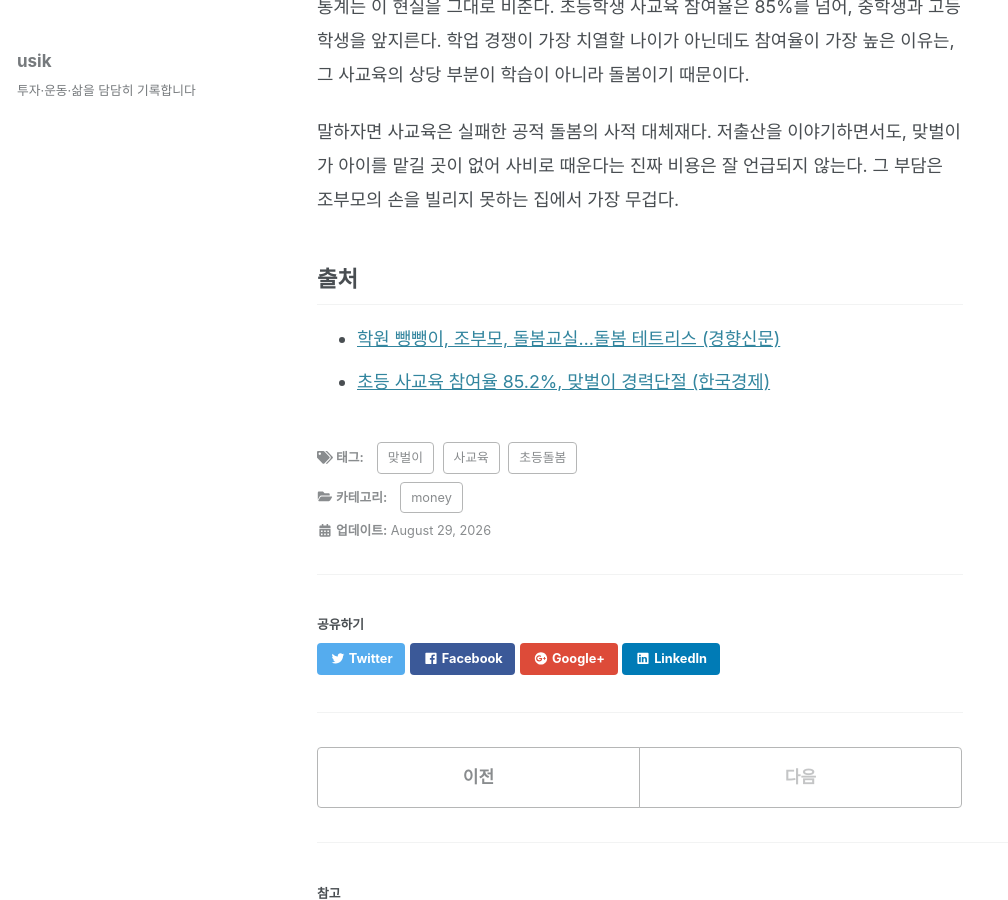
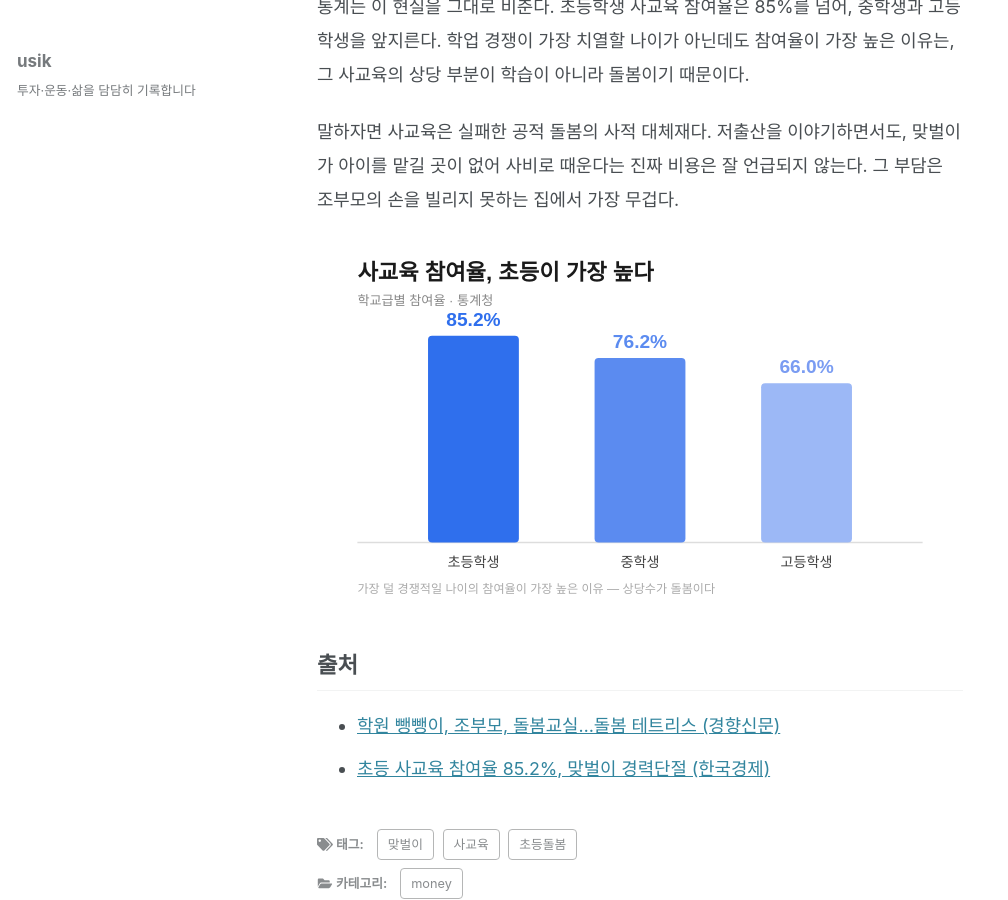
Before and after one commit to usik/usik.github.io, a Jekyll site: the page built from _posts/2026-08-29-hagwon-childcare.md, in a window 1280 px wide and 900 px high, scrolled down 472 px. Shown: the whole window, without its empty margins (0-1008 px from the left). Built offline with Jekyll 4.4.1, drawn with Linux system fonts in a browser that asks for light colours; cached includes are drawn as plain includes; nearby versions of some CDN libraries; some web fonts are replaced.

Commit message:
이미지 추가: 사교육 참여율

```diff
--- a/_posts/2026-08-29-hagwon-childcare.md
+++ b/_posts/2026-08-29-hagwon-childcare.md
@@ -15,6 +15,8 @@ excerpt: "공부를 잘하라고 보내는 게 아니다. 그냥 봐달라는
 
 말하자면 사교육은 실패한 공적 돌봄의 사적 대체재다. 저출산을 이야기하면서도, 맞벌이가 아이를 맡길 곳이 없어 사비로 때운다는 진짜 비용은 잘 언급되지 않는다. 그 부담은 조부모의 손을 빌리지 못하는 집에서 가장 무겁다.
 
+![사교육 참여율](/assets/images/sagyoyuk-rate.svg)
+
 ## 출처
 
 - [학원 뺑뺑이, 조부모, 돌봄교실…돌봄 테트리스 (경향신문)](https://m.khan.co.kr/article/202301031422001)
```
Also changed, not shown: assets/images/sagyoyuk-rate.svg (added).
